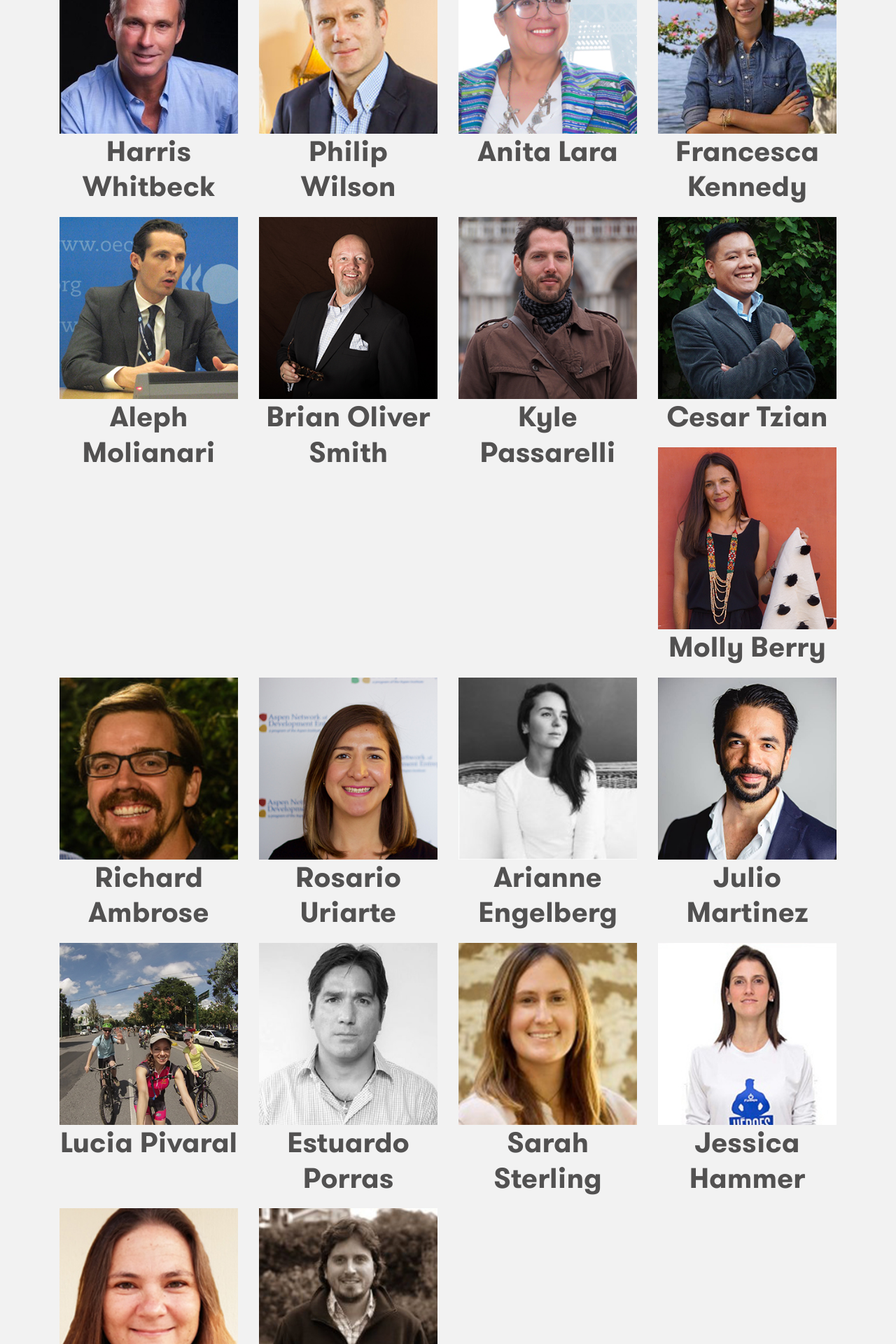
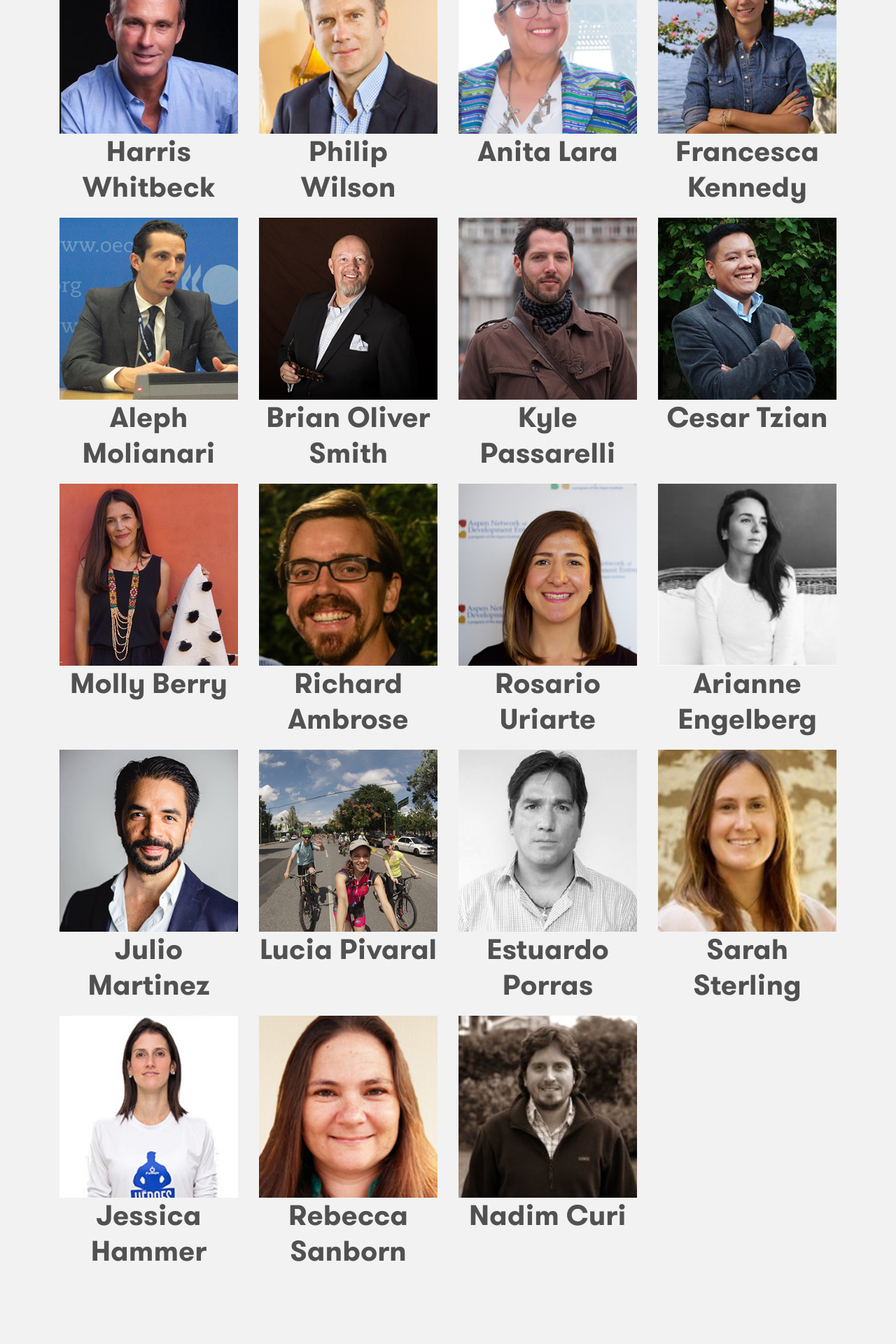
Before and after one commit to isabelgm/antigua10x, a Jekyll site: the page built from index.html, in a window 1280 px wide. Shown: the part 2833-4753 px from the top of the page at 70% size. Built offline with Jekyll 4.4.1, drawn with Linux system fonts in a browser that asks for light colours; nearby versions of some CDN libraries; some web fonts are replaced.

Commit message:
fix speaker height

```diff
--- a/_sass/pages.scss
+++ b/_sass/pages.scss
@@ -30,10 +30,8 @@
   }
 }
 
-.speakers {
-  .person {
-    height: 380px;
-  }
+#speakers .person {
+  min-height: 380px;
 }
 
 .icon {
```
